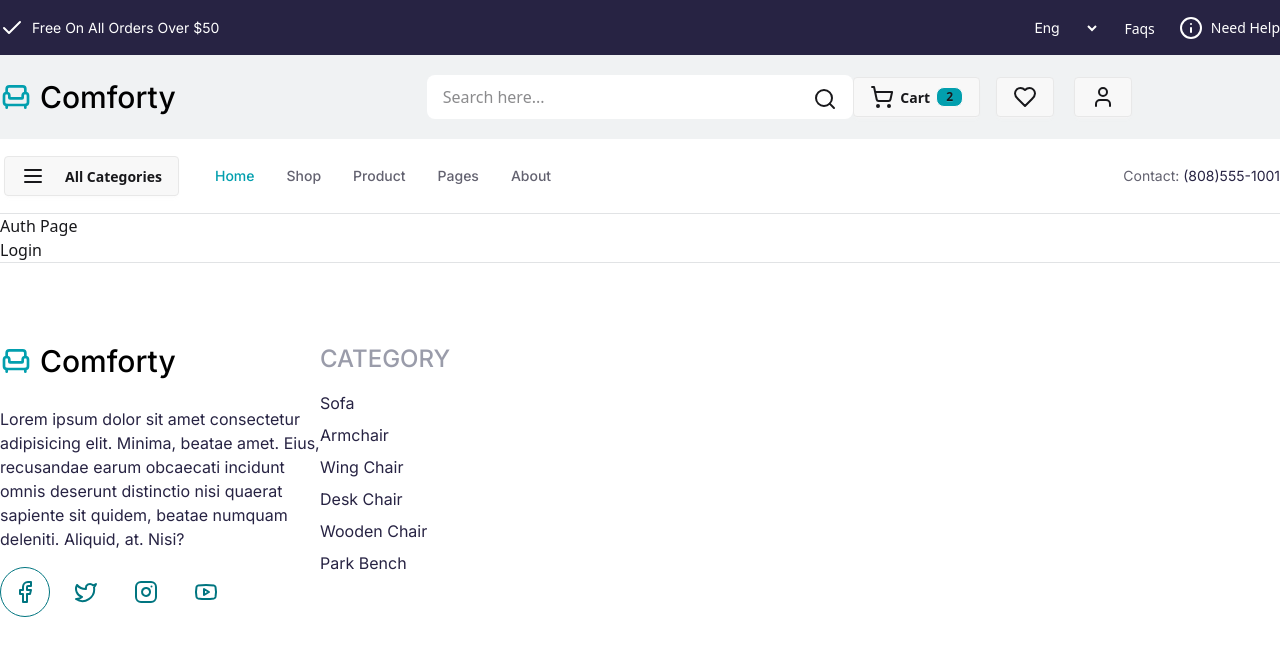
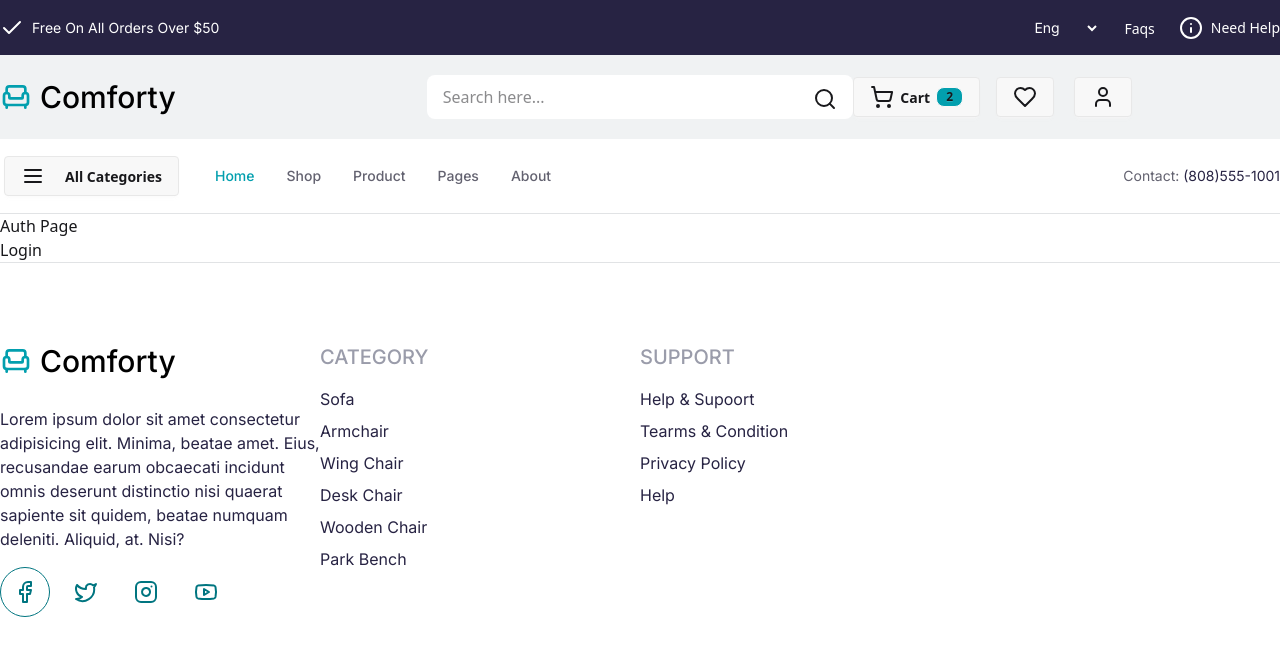
Before and after one commit to bdancost/ecommerce_app, a React (Vite) app: page /auth/login in a window 1280 px wide. Shown: the top 656 px of the page. Built offline with nearby package versions, Linux system fonts and the light colour scheme.

Commit message:
Ajustando o footer

```diff
--- a/src/Components/Footer/Footer.jsx
+++ b/src/Components/Footer/Footer.jsx
@@ -42,7 +42,7 @@ const Footer = () => {
               </div>
             </div>
             <div className="footer_wrapper">
-              <h3 className="text-2xl text-[#9a9caa] font-inter font-medium uppercase">
+              <h3 className="text-xl text-[#9a9caa] font-inter font-medium uppercase">
                 category
               </h3>
               <ul className="space-y-2 mt-4">
@@ -66,6 +66,26 @@ const Footer = () => {
                 </li>
               </ul>
             </div>
+
+            <div className="footer_wrapper">
+              <h3 className="text-xl text-[#9a9caa] font-inter font-medium uppercase">
+                support
+              </h3>
+              <ul className="space-y-2 mt-4">
+                <li className="text-base text-[#272343] font-inter font-normal capitalize">
+                  <Link>help & supoort</Link>
+                </li>
+                <li className="text-base text-[#272343] font-inter font-normal capitalize">
+                  <Link>tearms & condition</Link>
+                </li>
+                <li className="text-base text-[#272343] font-inter font-normal capitalize">
+                  <Link>privacy policy</Link>
+                </li>
+                <li className="text-base text-[#272343] font-inter font-normal capitalize">
+                  <Link>help</Link>
+                </li>
+              </ul>
+            </div>
           </div>
         </div>
       </div>
```
